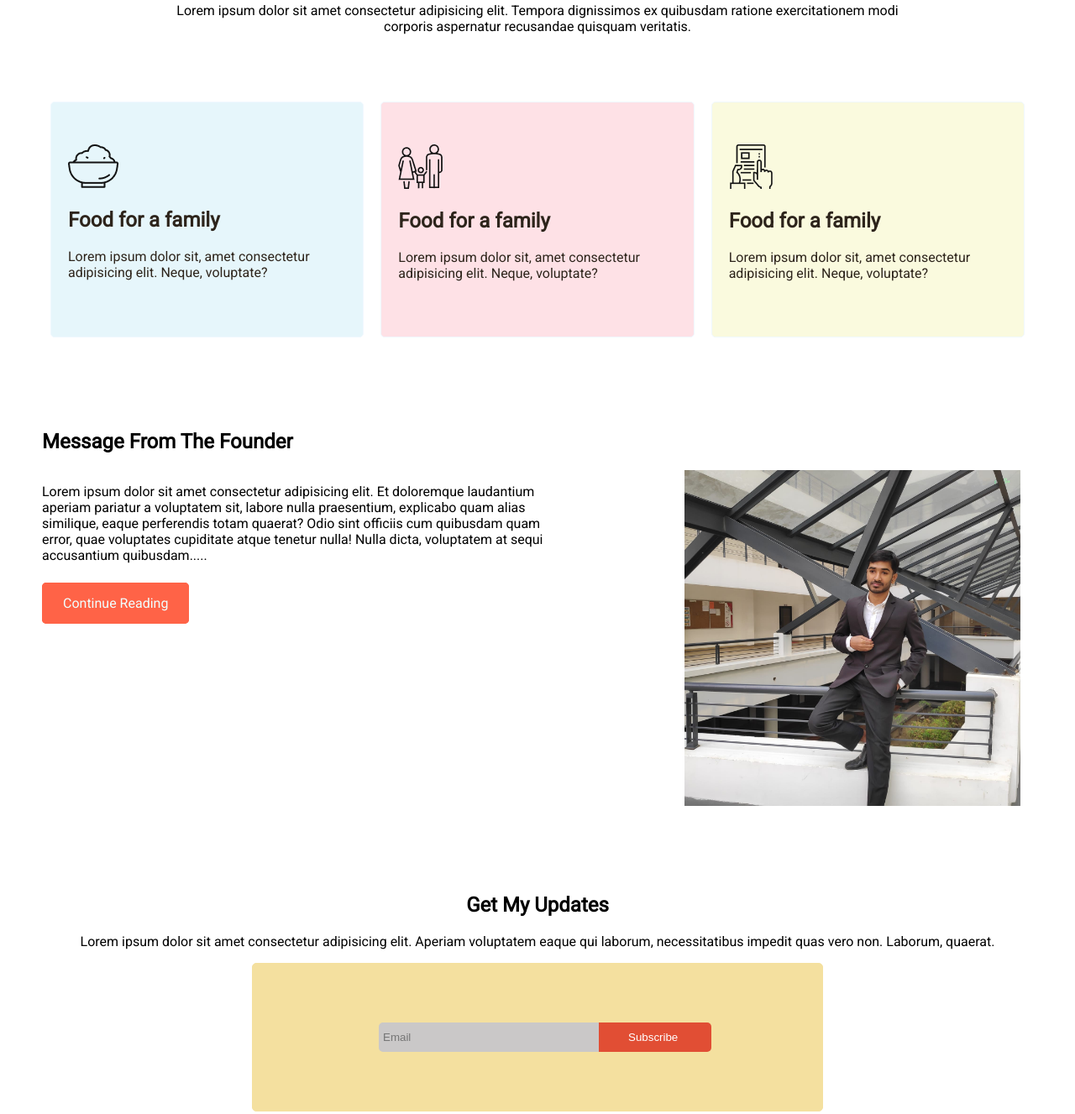
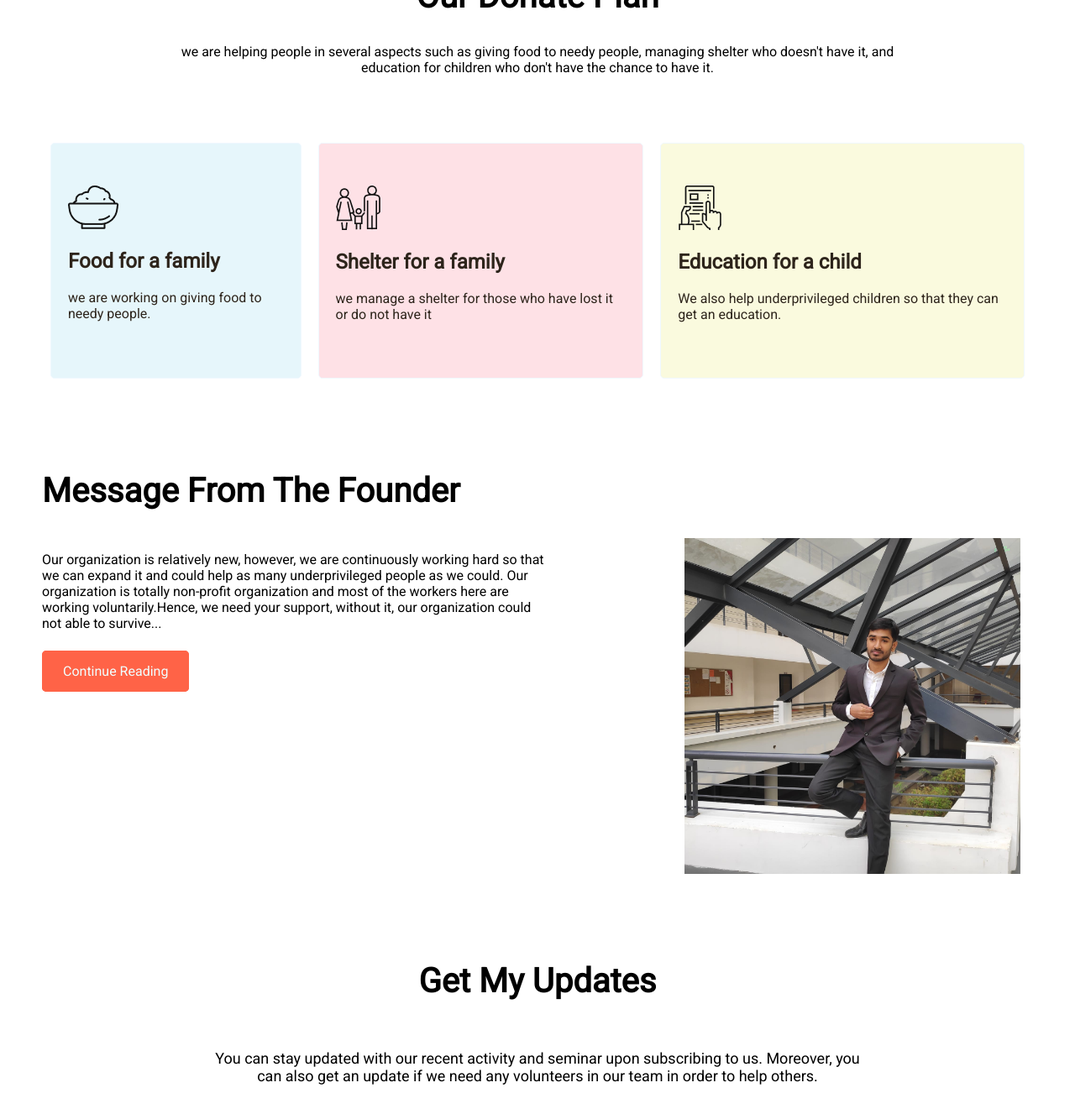
Before and after one commit to mehedifahim/donate-now, a plain HTML site: page index.html in a window 1280 px wide. Shown: the part 1306-2633 px from the top of the page at 84% size. Drawn offline with Linux system fonts and the light colour scheme; a web font is replaced by a local one.

Commit message:
last commit

```diff
--- a/index.html
+++ b/index.html
@@ -18,7 +18,7 @@
     <section class="first-sec">
         <h1>Let’s Help Those Who Are
             More In Need</h1>
-        <p>Lorem ipsum dolor sit, amet consectetur adipisicing elit. Rem veritatis earum quae error, officia cum quo distinctio eos repellat facere saepe ipsum consectetur incidunt nostrum. </p>
+        <p> With the help of your donation, we helped more than 2 lacs, families, across the country. Moreover, We will continue to do so in order to build a country where everyone will get basic necessities.  </p>
         <a href="#">Donate Now</a>
     </section>
 
@@ -26,7 +26,7 @@
         <h1>
             Donate Today
         </h1>
-        <p>Lorem ipsum dolor sit amet consectetur adipisicing elit. Officia, facilis maxime accusamus nemo deserunt illo sed hic velit repellendus quaerat distinctio.</p>
+        <p> your donation is important to many underprivileged families and also to people who are suffering from many natural calamities. Hence, we need your support so that we can help them.</p>
         <div class="flex-cont">
             <div >
                 <h1>100tk</h1>
@@ -54,26 +54,26 @@
         <h1>
             Our Donate Plan
         </h1>
-        <p id="para">Lorem ipsum dolor sit amet consectetur adipisicing elit. Tempora dignissimos ex quibusdam ratione exercitationem modi corporis aspernatur recusandae quisquam veritatis.</p>
+        <p id="para">we are helping people in several aspects such as giving food to needy people, managing shelter who doesn't have it, and education for children who don't have the chance to have it.</p>
 
         <div class="flex-cont2">
             <div id="div1">
                 <img src="images/food.png" alt="">
                 <h2>Food for a family
                 </h2>
-                <p>Lorem ipsum dolor sit, amet consectetur adipisicing elit. Neque, voluptate?</p>
+                <p>we are working on giving food to needy people.</p>
             </div>
             <div id="div2">
                 <img src="images/shelter.png" alt="">
-                <h2>Food for a family
+                <h2>Shelter for a family
                 </h2>
-                <p>Lorem ipsum dolor sit, amet consectetur adipisicing elit. Neque, voluptate?</p>
+                <p>we manage a shelter for those who have lost it or do not have it</p>
             </div>
             <div id="div3">
                 <img src="images/Frame-1.png" alt="">
-                <h2>Food for a family
+                <h2>Education for a child
                 </h2>
-                <p>Lorem ipsum dolor sit, amet consectetur adipisicing elit. Neque, voluptate?</p>
+                <p>We also help underprivileged children so that they can get an education.</p>
             </div>
         </div>
     </section>
@@ -83,7 +83,7 @@
 
         <div class="fourth-sec">
             <div class="half-width" >
-                <p>Lorem ipsum dolor sit amet consectetur adipisicing elit. Et doloremque laudantium aperiam pariatur a voluptatem sit, labore nulla praesentium, explicabo quam alias similique, eaque perferendis totam quaerat? Odio sint officiis cum quibusdam quam error, quae voluptates cupiditate atque tenetur nulla! Nulla dicta, voluptatem at sequi accusantium quibusdam..... <br><br><br>
+                <p>Our organization is relatively new, however, we are continuously working hard so that we can expand it and could help as many underprivileged people as we could. Our organization is totally non-profit organization and most of the workers here are working voluntarily.Hence, we need your support, without it, our organization could not able to survive...<br><br><br>
                     <a href="#" >Continue Reading</a>
                 </p>
             </div>
@@ -99,7 +99,7 @@
             Get My Updates
         </h1>
         <p>
-            Lorem ipsum dolor sit amet consectetur adipisicing elit. Aperiam voluptatem eaque qui laborum, necessitatibus impedit quas vero non. Laborum, quaerat.
+            You can stay updated with our recent activity and seminar upon subscribing to us. Moreover, you can also get an update if we need any volunteers in our team in order to help others.
         </p>
         <div class="sub">
             <div >
--- a/style.css
+++ b/style.css
@@ -10,7 +10,7 @@ body{
     text-align: center;
     background-image: url(images/donation7.jpg);
     background-repeat: no-repeat;
-    color:rgb(204, 206, 207);
+    color:rgb(231, 239, 243);
     height: 500px;
     margin: 0px;
     padding-top:150px;
@@ -86,7 +86,7 @@ body{
 
 }
 .second-sec h1{
-    font-size: 35px;
+    font-size: 40px;
 }
 #tk500{
     border: 2px solid tomato;
@@ -105,6 +105,7 @@ body{
     margin-top: 90px;
     text-align: center;
     font-size: 30px;
+    font-size: 40px;
 }
 #para{
     text-align: center;
@@ -146,9 +147,13 @@ body{
     width:25em;
 
 }
+
 #sec4{
     margin-left: 50px;
     margin-top: 100px;
+}
+#sec4 h1{
+    font-size: 40px;
 }
 
 .fourth-sec a{
@@ -178,6 +183,16 @@ body{
 #fifth{
     margin-top: 100px;
     text-align: center;
+}
+#fifth h1{
+    font-size: 40px;
+}
+#fifth p{
+    margin-left: 250px;
+    margin-right: 250px;
+    font-size: 18px;
+    padding-top: 25px;
+    padding-bottom: 30px;
 }
 .sub input{
     border:0;
```
